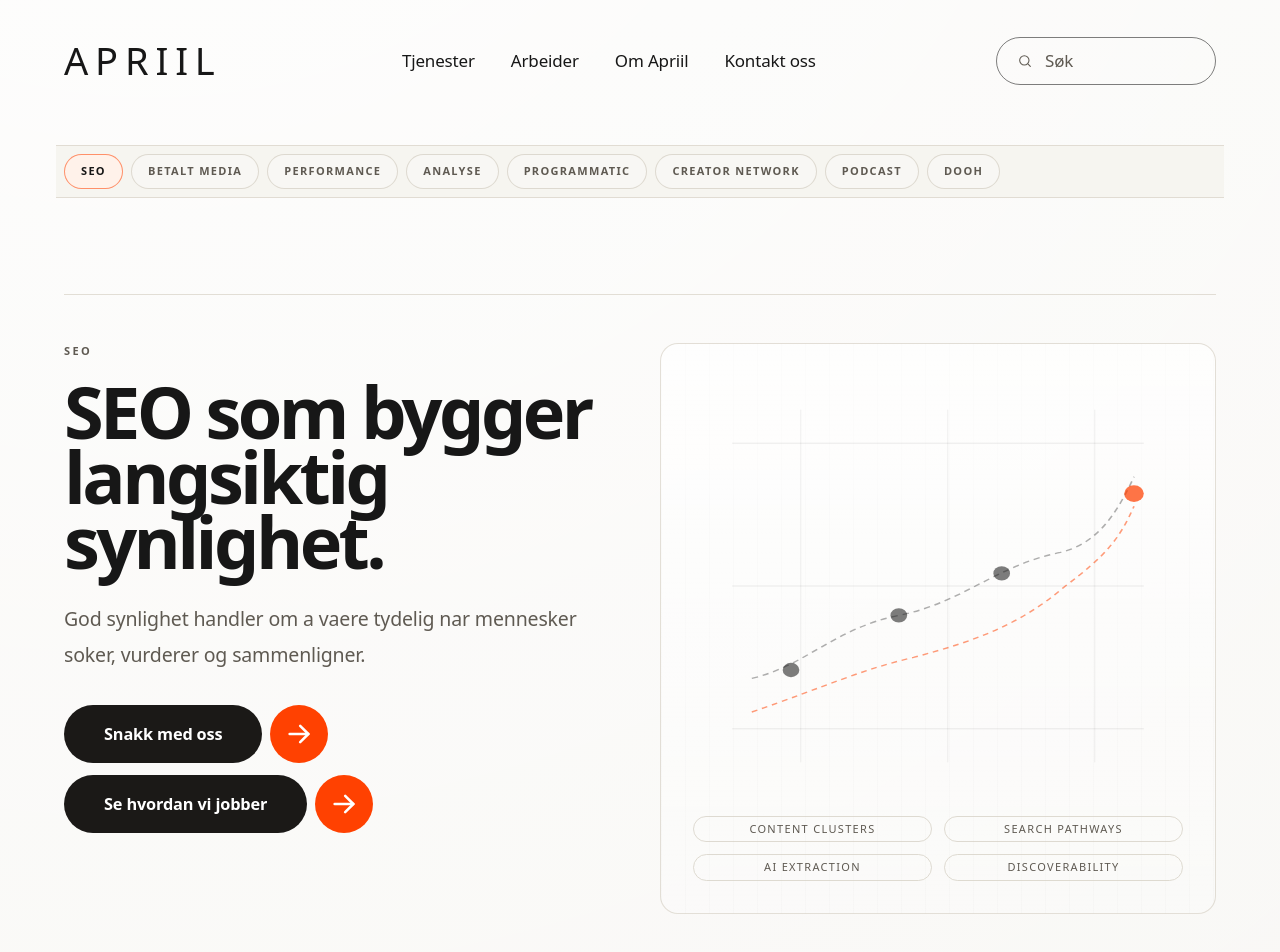
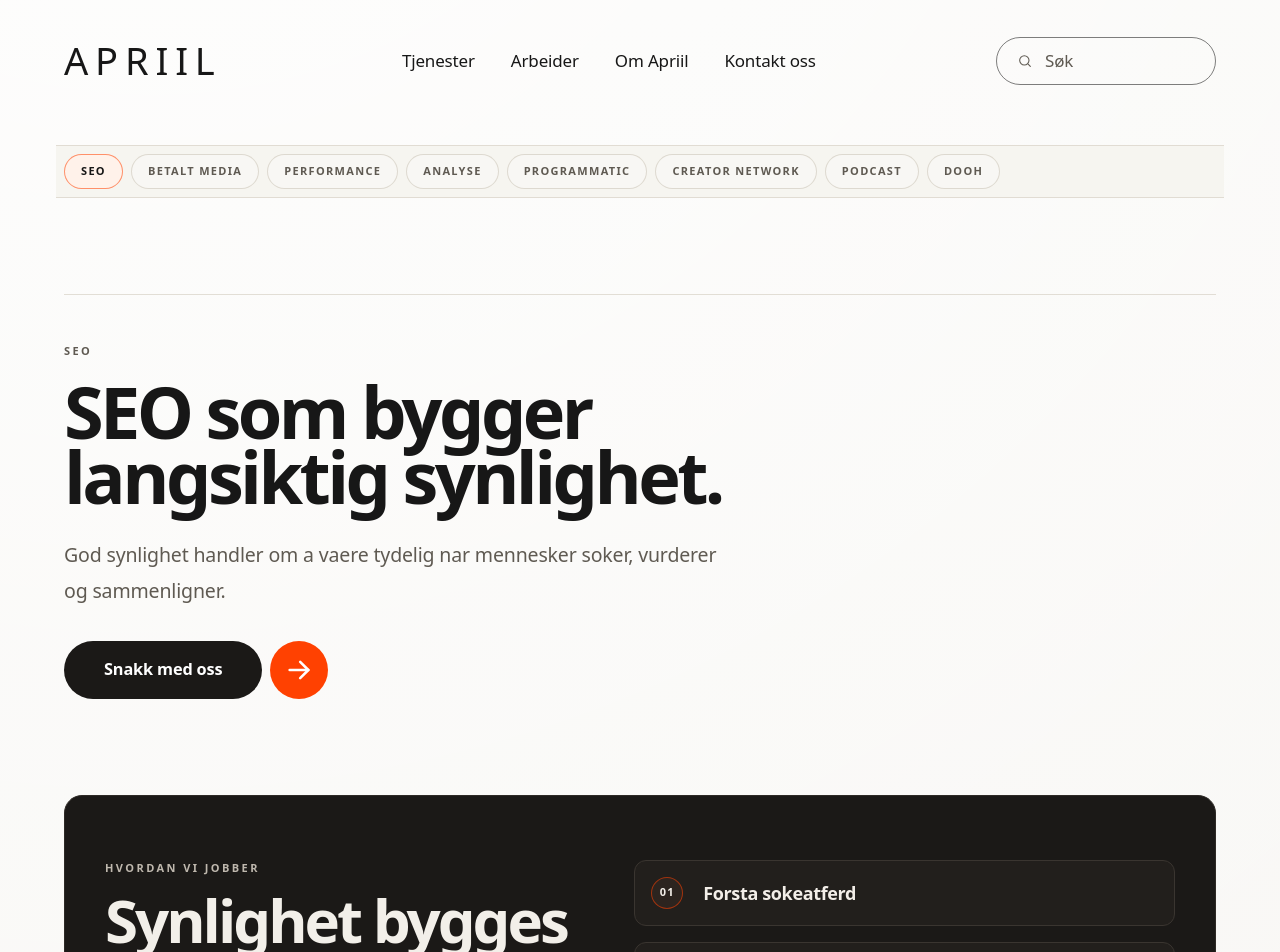
Before and after one commit to CognitiveFire/SEO-MICROSITE, a Next.js app: page /tjenester/digital-markedsforing/seo in a window 1280 px wide. Shown: the top 952 px of the page. Built offline with nearby package versions, Linux system fonts and the light colour scheme.

Commit message:
Simplify SEO hero and remove capability card section

```diff
--- a/app/tjenester/digital-markedsforing/page.tsx
+++ b/app/tjenester/digital-markedsforing/page.tsx
@@ -2,8 +2,6 @@ import type { Metadata } from "next";
 import {
   MethodologyGrid,
   PricingGrid,
-  ServiceGridHero,
-  type ServiceCard,
   StrategicSystemAnimation,
 } from "@/components/digital-markedsforing/ui";
 import { CtaPillLink } from "@/components/cta-pill";
@@ -18,57 +16,6 @@ export const metadata: Metadata = {
   description:
     "Kommersiell intelligens på tvers av kanaler: Apriil prioriterer synlighet, signaler og kanalvalg strategisk for målbar kommersiell effekt.",
 };
-
-const serviceCards: ServiceCard[] = [
-  {
-    title: "SEO",
-    body: "Langsiktig synlighet basert på hvordan mennesker søker og vurderer.",
-    href: "/tjenester/digital-markedsforing/seo",
-    icon: "seo",
-  },
-  {
-    title: "Betalt media",
-    body: "Annonsering og distribusjon tilpasset mål, marked og behov.",
-    href: "/tjenester/digital-markedsforing/betalt-media",
-    icon: "paid",
-  },
-  {
-    title: "Performance",
-    body: "Tverrkanal prioritering av budsjett, kanalrolle og kommersiell effekt.",
-    href: "/tjenester/digital-markedsforing/performance",
-    icon: "paid",
-  },
-  {
-    title: "Creator network",
-    body: "Distribusjon gjennom relevante profiler og miljøer.",
-    href: "/tjenester/digital-markedsforing/creator-network",
-    icon: "creator",
-  },
-  {
-    title: "Programmatic",
-    body: "Automatiserte mediekjøp med kontroll på kvalitet og effekt.",
-    href: "/tjenester/digital-markedsforing/programmatic",
-    icon: "programmatic",
-  },
-  {
-    title: "Podcast",
-    body: "Formater som bygger relasjon og troverdighet over tid.",
-    href: "/tjenester/digital-markedsforing/podcast",
-    icon: "podcast",
-  },
-  {
-    title: "DOOH",
-    body: "Strategisk synlighet i det fysiske rommet.",
-    href: "/tjenester/digital-markedsforing/dooh",
-    icon: "dooh",
-  },
-  {
-    title: "Analyse og intelligence",
-    body: "Analyse og innsikt som gjør prioritering enklere.",
-    href: "/tjenester/digital-markedsforing/analyse",
-    icon: "paid",
-  },
-];
 
 const methodologySteps = [
   {
@@ -262,20 +209,6 @@ export default function DigitalMarkedsforingPage() {
           </div>
         </section>
 
-        <section id="serviceokosystem" className="border-t border-apriil-line/70 pt-12">
-          <div className="max-w-3xl">
-            <p className="text-[11px] font-semibold uppercase tracking-[0.22em] text-apriil-muted">
-              Tjenester
-            </p>
-            <h2 className="mt-4 max-w-3xl text-3xl font-semibold tracking-[-0.04em] text-apriil-dark md:text-5xl md:leading-[0.96]">
-              Strategiske kapabiliteter
-            </h2>
-          </div>
-          <div className="mt-12">
-            <ServiceGridHero cards={serviceCards} />
-          </div>
-        </section>
-
         <CaseStudyToggle studies={caseStudies} />
 
         <section className="border-t border-apriil-line/70 pt-12">
--- a/app/tjenester/digital-markedsforing/seo/page.tsx
+++ b/app/tjenester/digital-markedsforing/seo/page.tsx
@@ -1,7 +1,7 @@
 import type { Metadata } from "next";
 import Image from "next/image";
 import Link from "next/link";
-import { CtaPillAnchor, CtaPillLink } from "@/components/cta-pill";
+import { CtaPillLink } from "@/components/cta-pill";
 import { ServiceSubmenu } from "@/components/digital-markedsforing/service-submenu";
 
 export const metadata: Metadata = {
@@ -68,36 +68,6 @@ const pricing = [
   },
 ];
 
-function SeoStructureVisual() {
-  return (
-    <div className="apriil-editorial-surface relative overflow-hidden rounded-[18px] border border-apriil-line/70 p-6 md:p-8">
-      <svg className="h-[420px] w-full" viewBox="0 0 100 100" preserveAspectRatio="none" aria-hidden="true">
-        <line x1="8" y1="16" x2="92" y2="16" stroke="rgba(23,23,23,0.1)" strokeWidth="0.18" />
-        <line x1="8" y1="50" x2="92" y2="50" stroke="rgba(23,23,23,0.1)" strokeWidth="0.18" />
-        <line x1="8" y1="84" x2="92" y2="84" stroke="rgba(23,23,23,0.1)" strokeWidth="0.18" />
-        <line x1="22" y1="8" x2="22" y2="92" stroke="rgba(23,23,23,0.08)" strokeWidth="0.18" />
-        <line x1="52" y1="8" x2="52" y2="92" stroke="rgba(23,23,23,0.08)" strokeWidth="0.18" />
-        <line x1="82" y1="8" x2="82" y2="92" stroke="rgba(23,23,23,0.08)" strokeWidth="0.18" />
-
-        <path d="M12 72C23 69 29 60 42 57C55 54 62 45 75 42C82 40 86 34 90 24" fill="none" stroke="rgba(23,23,23,0.34)" strokeWidth="0.34" strokeDasharray="1.3 1" />
-        <path d="M12 80C27 74 34 70 45 67C58 63 67 59 76 50C84 43 87 39 90 31" fill="none" stroke="rgba(255,65,1,0.52)" strokeWidth="0.34" strokeDasharray="1.2 1" />
-
-        <circle cx="20" cy="70" r="1.7" fill="rgba(23,23,23,0.56)" />
-        <circle cx="42" cy="57" r="1.7" fill="rgba(23,23,23,0.56)" />
-        <circle cx="63" cy="47" r="1.7" fill="rgba(23,23,23,0.56)" />
-        <circle cx="90" cy="28" r="2" fill="rgba(255,65,1,0.72)" />
-      </svg>
-
-      <div className="mt-5 grid grid-cols-2 gap-3 text-[11px] uppercase tracking-[0.12em] text-apriil-muted">
-        <span className="rounded-full border border-apriil-line/80 px-3 py-1 text-center">content clusters</span>
-        <span className="rounded-full border border-apriil-line/80 px-3 py-1 text-center">search pathways</span>
-        <span className="rounded-full border border-apriil-line/80 px-3 py-1 text-center">ai extraction</span>
-        <span className="rounded-full border border-apriil-line/80 px-3 py-1 text-center">discoverability</span>
-      </div>
-    </div>
-  );
-}
-
 export default function SeoSubPage() {
   return (
     <main className="w-full px-6 pb-20 pt-8 md:px-10 md:pt-10 xl:px-16">
@@ -109,7 +79,7 @@ export default function SeoSubPage() {
       <div className="w-full space-y-20 md:space-y-24">
         <ServiceSubmenu />
 
-        <section className="grid gap-10 border-t border-apriil-line/70 pt-12 lg:grid-cols-2 lg:items-start">
+        <section className="border-t border-apriil-line/70 pt-12">
           <div>
             <p className="text-[11px] font-semibold uppercase tracking-[0.22em] text-apriil-muted">
               SEO
@@ -123,10 +93,8 @@ export default function SeoSubPage() {
             </p>
             <div className="mt-8 flex flex-wrap gap-3">
               <CtaPillLink href="#kontakt-skjema">Snakk med oss</CtaPillLink>
-              <CtaPillAnchor href="#hvordan-vi-jobber">Se hvordan vi jobber</CtaPillAnchor>
             </div>
           </div>
-          <SeoStructureVisual />
         </section>
 
         <section id="hvordan-vi-jobber" className="rounded-[18px] border border-[#2e2a26] bg-[#1b1917] px-6 py-14 md:px-10 md:py-16">
```
